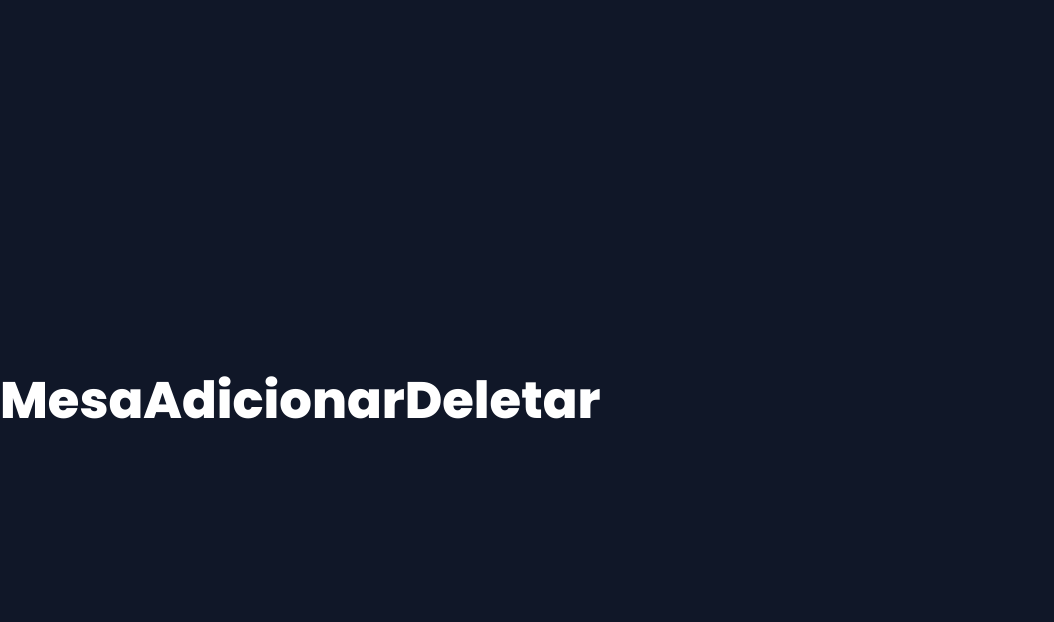
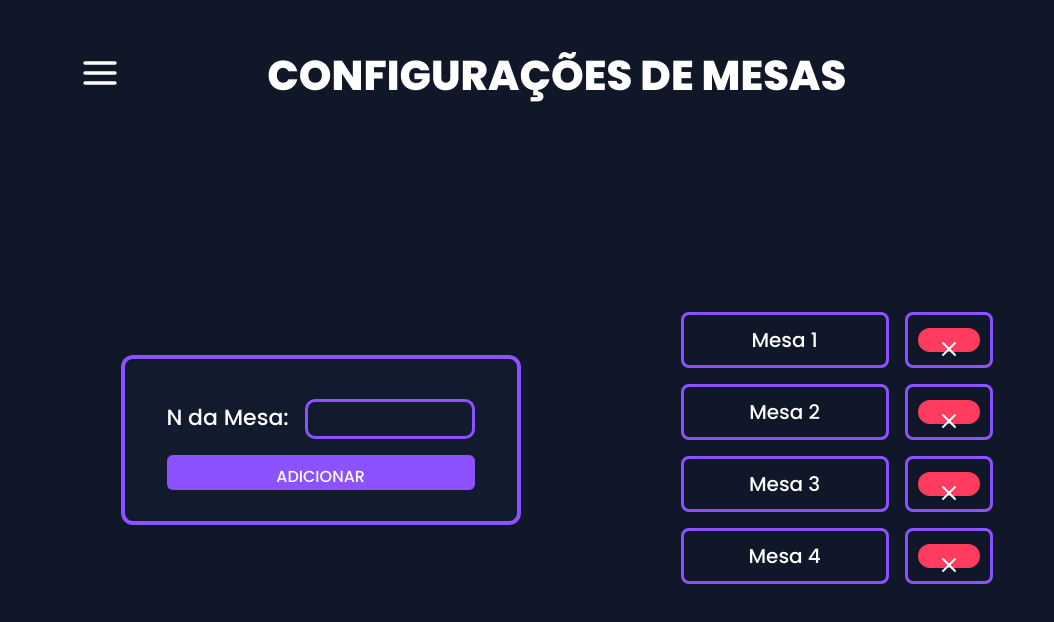
Before and after one commit to eualbino/Restaurante, a React (Vite) app: page /mesaAdicionarDeletar in a window 1280 px wide. Shown: the top 622 px of the page, without its empty margins (0-1054 px from the left). Built offline with nearby package versions, Linux system fonts and the light colour scheme; the HTML template or start-up script is replaced by a standard one.

Commit message:
Create Table

```diff
--- a/src/components/Header/index.tsx
+++ b/src/components/Header/index.tsx
@@ -14,7 +14,8 @@ const Header = ({ children }: headerProps) => {
   return (
     <HeaderContainer>
       {location.pathname === "/mesas" ||
-      location.pathname === "/pedidosMesas" ? (
+      location.pathname === "/pedidosMesas" ||
+      location.pathname === "/mesaAdicionarDeletar" ? (
         <NavLink to="/menu" title="Menu">
           <AlignJustify size={40} />
         </NavLink>
@@ -25,7 +26,7 @@ const Header = ({ children }: headerProps) => {
       )}
       {location.pathname === "/lanchesMenu" ||
       location.pathname === "/bebidasMenu" ||
-      location.pathname === "/porcoesMenu" ? (
+      location.pathname === "/porcoesMenu"  ? (
         <HeaderMenuContain>
           <nav>
             <NavLink to="/lanchesMenu" title="Menu de lanches">
--- a/src/pages/MesaAdicionarDeletar/index.tsx
+++ b/src/pages/MesaAdicionarDeletar/index.tsx
@@ -1,5 +1,71 @@
+import { X } from "lucide-react";
+import Header from "../../components/Header";
+import {
+  AddTable,
+  CreatedTablesContain,
+  CreatedTablesContainer,
+  CreatedTablesDelete,
+  CreatedTablesText,
+  TableSetupContain,
+} from "./styles";
+
 const MesaAdicionarDeletar = () => {
-    return ( <h1>MesaAdicionarDeletar</h1> );
-}
+  return (
+    <div>
+      <Header children="CONFIGURAÇÕES DE MESAS" />
+      <TableSetupContain>
+        <AddTable>
+          <div>
+            <span>N da Mesa:</span>
+            <input type="text" />
+          </div>
+          <button>ADICIONAR</button>
+        </AddTable>
+        <CreatedTablesContainer>
+          <CreatedTablesContain>
+            <CreatedTablesText>
+              <span>Mesa 1</span>
+            </CreatedTablesText>
+            <CreatedTablesDelete>
+              <button>
+                <X />
+              </button>
+            </CreatedTablesDelete>
+          </CreatedTablesContain>
+          <CreatedTablesContain>
+            <CreatedTablesText>
+              <span>Mesa 2</span>
+            </CreatedTablesText>
+            <CreatedTablesDelete>
+              <button>
+                <X />
+              </button>
+            </CreatedTablesDelete>
+          </CreatedTablesContain>
+          <CreatedTablesContain>
+            <CreatedTablesText>
+              <span>Mesa 3</span>
+            </CreatedTablesText>
+            <CreatedTablesDelete>
+              <button>
+                <X />
+              </button>
+            </CreatedTablesDelete>
+          </CreatedTablesContain>
+          <CreatedTablesContain>
+            <CreatedTablesText>
+              <span>Mesa 4</span>
+            </CreatedTablesText>
+            <CreatedTablesDelete>
+              <button>
+                <X />
+              </button>
+            </CreatedTablesDelete>
+          </CreatedTablesContain>
+        </CreatedTablesContainer>
+      </TableSetupContain>
+    </div>
+  );
+};
 
 export default MesaAdicionarDeletar;
--- a/src/pages/MesaAdicionarDeletar/styles.ts
+++ b/src/pages/MesaAdicionarDeletar/styles.ts
@@ -0,0 +1,95 @@
+import { styled } from "styled-components";
+
+export const TableSetupContain = styled.div`
+  display: flex;
+  flex-direction: row;
+  justify-content: center;
+  align-items: center;
+  height: 85vh;
+  width: 87vw;
+  gap: 10rem;
+`;
+
+export const AddTable = styled.div`
+  border: 4px solid ${(props) => props.theme["purple-500"]};
+  border-radius: 12px;
+  height: 170px;
+  width: 400px;
+  background: ${(props) => props.theme["blue-500"]};
+  text-align: center;
+  div {
+    margin-top: 2.5rem;
+    span {
+      font-size: 22px;
+    }
+    input {
+      border: 3px solid ${(props) => props.theme["purple-500"]};
+      border-radius: 10px;
+      background: transparent;
+      color: ${(props) => props.theme.white};
+      margin-left: 1rem;
+      width: 170px;
+      height: 40px;
+      outline: none;
+      padding: 10px;
+    }
+  }
+
+  button {
+    background: ${(props) => props.theme["purple-500"]};
+    border: none;
+    border-radius: 6px;
+    margin-top: 1rem;
+    height: 35px;
+    color: ${(props) => props.theme.white};
+    width: 308px;
+    cursor: pointer;
+
+    &:hover {
+      box-shadow: 0px 0px 12px -5px ${(props) => props.theme["purple-500"]};
+    }
+  }
+`;
+
+export const CreatedTablesContainer = styled.div`
+  display: flex;
+  flex-direction: column;
+`;
+
+export const CreatedTablesContain = styled.div`
+  display: flex;
+  flex-direction: row;
+  gap: 1rem;
+  margin-top: 1rem;
+`;
+
+export const CreatedTablesText = styled.div`
+  display: flex;
+  text-align: center;
+  justify-content: center;
+  padding: 10px;
+  border: 3px solid ${(props) => props.theme["purple-500"]};
+  border-radius: 8px;
+  width: 13rem;
+  span{
+    font-size: 20px;
+  }
+`;
+
+export const CreatedTablesDelete = styled.div`
+  display: flex;
+  text-align: center;
+  justify-content: center;
+  padding: 10px;
+  border-radius: 8px;
+  border: 3px solid ${(props) => props.theme["purple-500"]};
+  button {
+    cursor: pointer;
+    color: ${(props) => props.theme.white};
+    background-color: ${(props) => props.theme["red-400"]};
+    border: none;
+    border-radius: 9999rem;
+    height: 1.5rem;
+    margin-top: 3px;
+  }
+`;
--- a/src/pages/Observacao/styles.ts
+++ b/src/pages/Observacao/styles.ts
@@ -3,7 +3,6 @@ import { styled } from "styled-components";
 export const ObservationContainer = styled.div`
   display: flex;
   width: 100vw;
-  height: 100vh;
   header {
     align-items: flex-start;
   }
--- a/src/pages/PedidosMesas/index.tsx
+++ /dev/null
@@ -1,5 +0,0 @@
-const PedidosMesas = () => {
-    return ( <h1>PedidosMesas</h1> );
-}
-
-export default PedidosMesas;
```
Also changed, not shown: src/pages/PedidosMesas/styles.ts (added).
